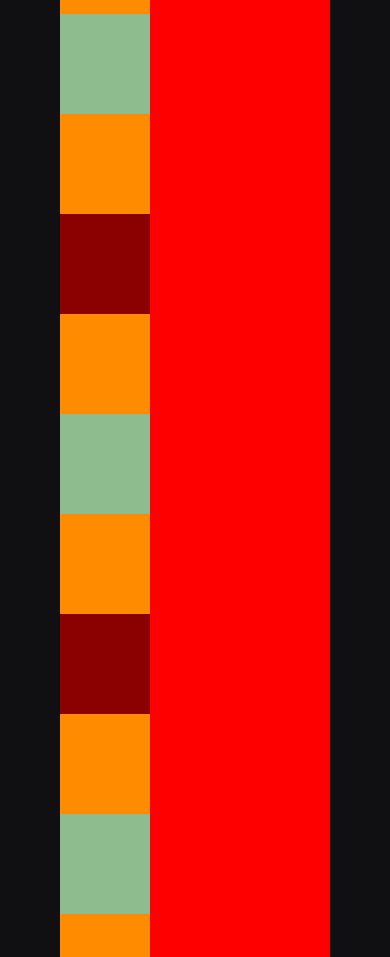
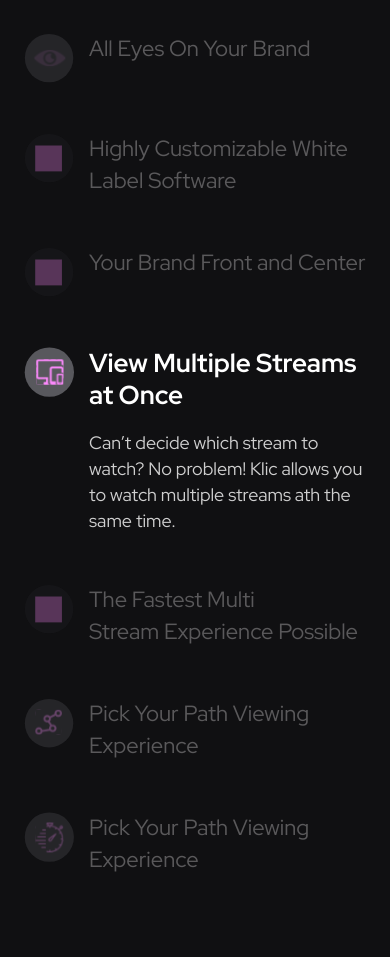
Before and after one commit to AyoMoses/klic-app, a React (Create React App) app: page / in a window 390 px wide. Shown: the part 1040-1997 px from the top of the page. After the commit the page ends 1916 px from the top, so only its background shows below. Built offline with nearby package versions, Linux system fonts and the light colour scheme.

Commit message:
design sktech for product slider web and mobile

```diff
--- a/src/components/ProductSlider/ProductsSlideElements.js
+++ b/src/components/ProductSlider/ProductsSlideElements.js
@@ -1,34 +1,103 @@
 import styled from 'styled-components'
+import bg from '../../assets/images/radial-bg.png'
 
 export const ProductSlideContainer = styled.div`
     width: 100%;
     max-width: calc(100% - 120px);
     margin: 0 auto;
+    margin-top: 120px;
     display: grid;
     grid-template-columns: 1fr 2fr;
-    height: 1300px;
-    background: darkorange;
+
+    @media screen and (max-width: 768px) {
+        display: flex;
+        flex-direction: column-reverse;
+        gap: 50px 0;
+        max-width: calc(100% - 48px);
+        margin-top: 0;
+        height: auto;
+    }
 `
 
 export const SlideThumbnailsWrap = styled.div`
     display: flex;
     flex-direction: column;
-    gap: 100px 0;
+    gap: 50px 0;
 `
 
 export const ThumbnailWrap = styled.div`
     width: 100%;
-    height: 100px;
-    &:nth-child(even) {
-        background-color: darkseagreen;
-    }
-    &:nth-child(odd) {
-        background-color: darkred;
-    }
+    display: flex;
+    flex-direction: row;
+    gap: 0 15px;
+`
+
+export const SlideIcon = styled.img`
+    width: 50px;
+    height: 50px;
+`
+export const SlideContentWrap = styled.div`
+    display: flex;
+    flex-direction: column;
+`
+
+export const SlideHeaderInactive = styled.div`
+    color: #5a595b;
+    font-size: 1.375rem;
+    font-style: normal;
+    font-weight: 500;
+    line-height: 32px;
+    letter-spacing: 0px;
+    text-align: left;
+`
+
+export const SlideHeaderActive = styled.div`
+    color: #ffffff;
+    font-size: 1.625rem;
+    font-style: normal;
+    font-weight: 700;
+    line-height: 32px;
+    letter-spacing: 0px;
+    text-align: left;
+`
+
+export const SlideTextActive = styled.div`
+    color: #ffffff;
+    font-size: 1.125rem;
+    font-style: normal;
+    font-weight: 400;
+    line-height: 26px;
+    letter-spacing: 0px;
+    text-align: left;
+    opacity: 0.8;
+    margin-top: 19px;
+`
+
+export const Block = styled.span`
+    display: block;
 `
 
 export const ProductMainImageWrap = styled.div`
     width: 100%;
     height: 100%;
-    background: red;
+    background: url(${bg});
+    background-position: center;
+    background-size: cover;
+    display: grid;
+    place-items: center;
+
+    @media screen and (max-width: 768px) {
+        height: auto;
+    }
 `
+
+export const SlideImage = styled.img`
+    width: 700px;
+    max-width: 750px;
+    height: auto;
+
+    @media screen and (max-width: 768px) {
+        width: 100%;
+        max-width: 100%;
+    }
+`
--- a/src/components/ProductSlider/productslide.js
+++ b/src/components/ProductSlider/productslide.js
@@ -1,20 +1,75 @@
 import React from 'react'
-import { ProductSlideContainer, SlideThumbnailsWrap, ThumbnailWrap, ProductMainImageWrap } from './ProductsSlideElements'
+import { ProductSlideContainer, SlideThumbnailsWrap, ThumbnailWrap, ProductMainImageWrap, SlideImage, SlideIcon, SlideContentWrap, SlideHeaderInactive, SlideHeaderActive, SlideTextActive, Block } from './ProductsSlideElements'
+
+import iconOne from '../../assets/icons/slide-icon-one.svg'
+import iconTwo from '../../assets/icons/slide-icon-two.svg'
+import iconThree from '../../assets/icons/slide-icon-three.svg'
+import iconFour from '../../assets/icons/slide-icon-four.svg'
+import iconFive from '../../assets/icons/slide-icon-five.svg'
+import iphone from '../../assets/images/iPhone_Landscape.png'
 
 const ProductSlide = () => {
     return (
         <>
             <ProductSlideContainer>
                 <SlideThumbnailsWrap>
-                    <ThumbnailWrap></ThumbnailWrap>
-                    <ThumbnailWrap></ThumbnailWrap>
-                    <ThumbnailWrap></ThumbnailWrap>
-                    <ThumbnailWrap></ThumbnailWrap>
-                    <ThumbnailWrap></ThumbnailWrap>
-                    <ThumbnailWrap></ThumbnailWrap>
-                    <ThumbnailWrap></ThumbnailWrap>
+
+                    <ThumbnailWrap>
+                        <SlideIcon src={iconOne} alt="slide icon"></SlideIcon>
+                        <SlideContentWrap>
+                            <SlideHeaderInactive>All Eyes On Your Brand</SlideHeaderInactive>
+                        </SlideContentWrap>
+                    </ThumbnailWrap>
+
+                    <ThumbnailWrap>
+                        <SlideIcon src={iconTwo} alt="slide icon"></SlideIcon>
+                        <SlideContentWrap>
+                            <SlideHeaderInactive>Highly Customizable White <Block>Label Software</Block></SlideHeaderInactive>
+                        </SlideContentWrap>
+                    </ThumbnailWrap>
+
+                    <ThumbnailWrap>
+                        <SlideIcon src={iconTwo} alt="slide icon"></SlideIcon>
+                        <SlideContentWrap>
+                            <SlideHeaderInactive>Your Brand Front and Center</SlideHeaderInactive>
+                        </SlideContentWrap>
+                    </ThumbnailWrap>
+
+                    <ThumbnailWrap>
+                        <SlideIcon src={iconThree} alt="slide icon"></SlideIcon>
+                        <SlideContentWrap>
+                            <SlideHeaderActive>View Multiple Streams at Once</SlideHeaderActive>
+                            <SlideTextActive>
+                                Can’t decide which stream to watch? No problem! Klic allows you to watch multiple streams ath the same time.
+                            </SlideTextActive>
+                        </SlideContentWrap>
+                    </ThumbnailWrap>
+
+                    <ThumbnailWrap>
+                        <SlideIcon src={iconTwo} alt="slide icon"></SlideIcon>
+                        <SlideContentWrap>
+                            <SlideHeaderInactive>The Fastest Multi <Block>Stream Experience Possible</Block></SlideHeaderInactive>
+                        </SlideContentWrap>
+                    </ThumbnailWrap>
+
+                    <ThumbnailWrap>
+                        <SlideIcon src={iconFour} alt="slide icon"></SlideIcon>
+                        <SlideContentWrap>
+                            <SlideHeaderInactive>Pick Your Path Viewing <Block>Experience</Block></SlideHeaderInactive>
+                        </SlideContentWrap>
+                    </ThumbnailWrap>
+
+                    <ThumbnailWrap>
+                        <SlideIcon src={iconFive} alt="slide icon"></SlideIcon>
+                        <SlideContentWrap>
+                            <SlideHeaderInactive>Pick Your Path Viewing <Block>Experience</Block></SlideHeaderInactive>
+                        </SlideContentWrap>
+                    </ThumbnailWrap>
+
                 </SlideThumbnailsWrap>
-                <ProductMainImageWrap></ProductMainImageWrap>
+                <ProductMainImageWrap>
+                    <SlideImage src={iphone} alt="about our service"></SlideImage>
+                </ProductMainImageWrap>
             </ProductSlideContainer>
         </>
     )
```
Also changed, not shown: src/assets/images/radial-bg-2.png (added), src/assets/images/radial-bg.png.
